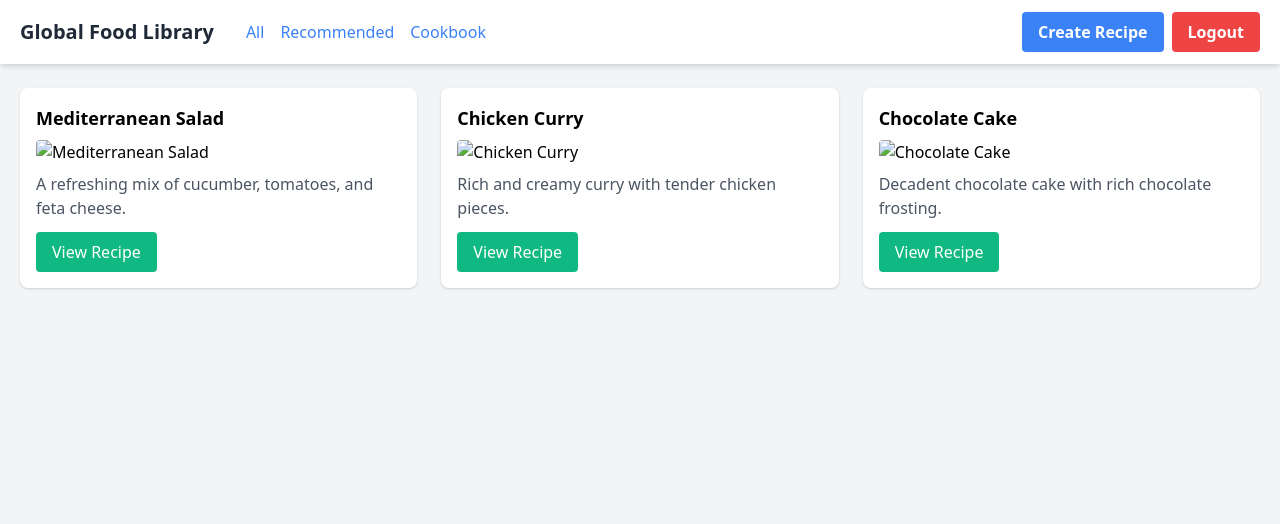
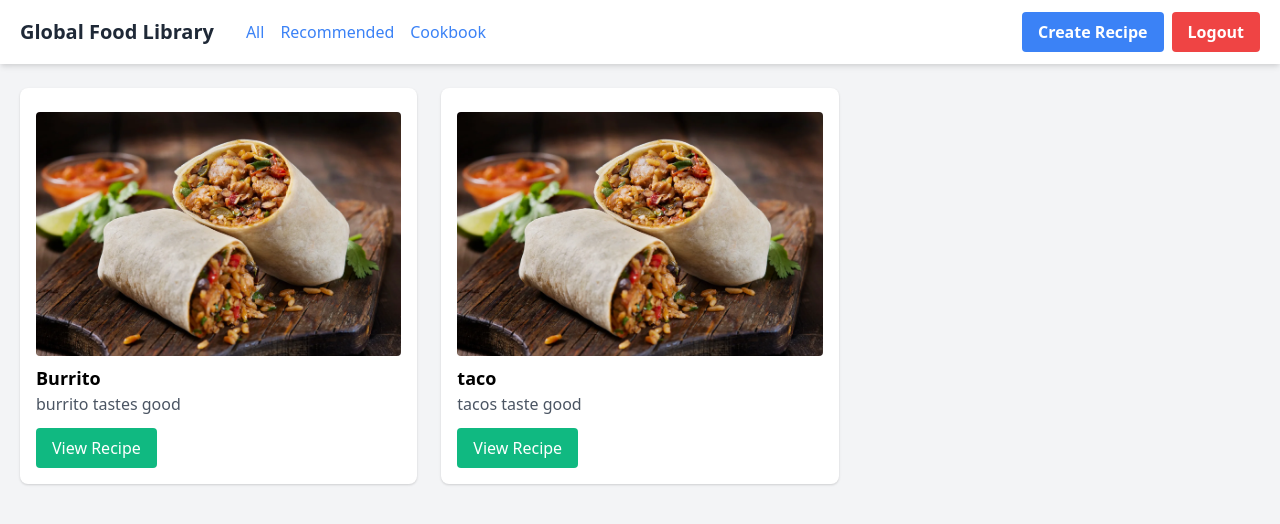
Before and after one commit to pateyu/CookbookProject, a Flask app: page /dashboard in a window 1280 px wide. Shown: the top 524 px of the page. Run offline with Flask 3, Linux system fonts and the light colour scheme; a user stored in the database is signed in; data comes from the database, SQL or seed files in the repository; both versions use the stored data as it was after the commit; some libraries are stand-ins or nearby versions.

Commit message:
added images and worked on dashboard

```diff
--- a/app.py
+++ b/app.py
@@ -6,7 +6,7 @@ from werkzeug.utils import secure_filename
 
 app = Flask(__name__)
 app.secret_key = os.urandom(24)
-app.config['UPLOAD_FOLDER'] = r'C:\Users\Yug\OneDrive\Pictures\Screenshots'
+app.config['UPLOAD_FOLDER'] = 'static/images'
 DATABASE = 'database.db'
 
 
@@ -76,12 +76,25 @@ def logout():
     session.clear()
     return redirect(url_for('index'))
 
+@app.route('/api/recipes')
+def get_recipes():
+    conn = get_db_connection()
+    recipes = conn.execute('SELECT * FROM recipe').fetchall()
+    conn.close()
+    return jsonify({'recipes': [dict(recipe) for recipe in recipes]})
+
 
 @app.route('/dashboard')
 def dashboard():
     if 'user_id' not in session:
-        return redirect(url_for('index'))
-    return render_template('dashboard.html')
+        return redirect(url_for('index'))  # Redirect to login page if user is not logged in
+
+    conn = get_db_connection()
+    try:
+        recipes = conn.execute('SELECT * FROM recipe').fetchall()
+        return render_template('dashboard.html', recipes=recipes)
+    finally:
+        conn.close()
 
 
 @app.route('/settings')
@@ -302,7 +315,7 @@ def create_recipe():
             file_path = os.path.join(app.config['UPLOAD_FOLDER'], filename)
             file.save(file_path)
         else:
-            file_path = None  # Handle cases where no file is provided or file type is not allowed
+            file_path = None
 
         conn = get_db_connection()
         cursor = conn.cursor()
@@ -342,13 +355,13 @@ def create_recipe():
 def view_recipe(slug):
     conn = get_db_connection()
     try:
-        recipe_title = slug.replace("-", " ")  # Convert slug back to title
+        recipe_title = slug.replace("-", " ")
         recipe = conn.execute('SELECT * FROM recipe WHERE recipe_name = ?', (recipe_title,)).fetchone()
         ingredients = conn.execute('SELECT ingredient_name FROM ingredients WHERE recipe_name = ?', (recipe_title,)).fetchall()
         tags = conn.execute('SELECT RecRestriction FROM recipe_restrictions WHERE recipe_name = ?', (recipe_title,)).fetchall()
 
         if recipe:
-            # Pass all these details to the template
+
             return render_template('recipe.html', recipe=recipe, ingredients=ingredients, tags=tags)
         else:
             return 'Recipe not found', 404
--- a/static/dashboard.js
+++ b/static/dashboard.js
@@ -0,0 +1,32 @@
+document.addEventListener("DOMContentLoaded", function() {
+    const recipesContainer = document.querySelector('.recipes-container');
+
+    function fetchRecipes() {
+        fetch('/api/recipes')
+            .then(response => response.json())
+            .then(data => {
+                displayRecipes(data.recipes);
+            })
+            .catch(error => {
+                console.error('Error loading recipes:', error);
+                recipesContainer.innerHTML = '<p>Error loading recipes.</p>';
+            });
+    }
+
+    function displayRecipes(recipes) {
+        recipesContainer.innerHTML = ''; // Clear existing recipes
+        recipes.forEach(recipe => {
+            const recipeElem = document.createElement('div');
+            recipeElem.className = 'bg-white rounded-lg shadow p-4';
+            recipeElem.innerHTML = `
+                <img src="${recipe.recipe_image}" alt="${recipe.recipe_name}" class="rounded mt-2">
+                <h3 class="font-bold text-lg mt-2">${recipe.recipe_name}</h3>
+                <p class="text-gray-600">${recipe.recipe_description}</p>
+                <button onclick="location.href='/recipe/${encodeURIComponent(recipe.recipe_name.replace(/ /g, '-'))}';" class="mt-3 px-4 py-2 bg-green-500 text-white rounded hover:bg-green-700 transition">View Recipe</button>
+            `;
+            recipesContainer.appendChild(recipeElem);
+        });
+    }
+
+    fetchRecipes(); // Initial fetch of recipes
+});
--- a/templates/dashboard.html
+++ b/templates/dashboard.html
@@ -4,104 +4,32 @@
     <meta charset="UTF-8" />
     <meta name="viewport" content="width=device-width, initial-scale=1.0" />
     <title>Global Food Library</title>
-    <link
-      href="https://cdn.jsdelivr.net/npm/tailwindcss@2.2.19/dist/tailwind.min.css"
-      rel="stylesheet"
-    />
+    <link href="https://cdn.jsdelivr.net/npm/tailwindcss@2.2.19/dist/tailwind.min.css" rel="stylesheet" />
+    <script src="/static/dashboard.js" defer></script>
 </head>
 <body class="bg-gray-100">
     <!-- Sticky Navbar -->
     <div class="sticky top-0 bg-white shadow-md z-50">
-      <div
-        class="max-w-7xl mx-auto px-5 py-3 flex justify-between items-center"
-      >
+        <div class="max-w-7xl mx-auto px-5 py-3 flex justify-between items-center">
             <div class="flex items-center space-x-8">
-          <h1 class="text-xl font-semibold text-gray-800">
-            Global Food Library
-          </h1>
+                <h1 class="text-xl font-semibold text-gray-800">Global Food Library</h1>
                 <nav class="flex space-x-4">
                     <a href="#all" class="text-blue-500 hover:text-blue-700">All</a>
-            <a href="#recommended" class="text-blue-500 hover:text-blue-700"
-              >Recommended</a
-            >
-            <a href="#cookbook" class="text-blue-500 hover:text-blue-700"
-              >Cookbook</a
-            >
+                    <a href="#recommended" class="text-blue-500 hover:text-blue-700">Recommended</a>
+                    <a href="#cookbook" class="text-blue-500 hover:text-blue-700">Cookbook</a>
                 </nav>
             </div>
             <div class="flex items-center space-x-2">
-          <button
-            onclick="window.location.href='/create-recipe';"
-            class="bg-blue-500 hover:bg-blue-700 text-white font-bold py-2 px-4 rounded"
-          >
-            Create Recipe
-          </button>
-          <button
-            onclick="location.href='/logout';"
-            class="px-4 py-2 bg-red-500 text-white font-semibold rounded hover:bg-red-700 transition"
-          >
-            Logout
-          </button>
+                <button onclick="window.location.href='/create-recipe';" class="bg-blue-500 hover:bg-blue-700 text-white font-bold py-2 px-4 rounded">Create Recipe</button>
+                <button onclick="location.href='/logout';" class="px-4 py-2 bg-red-500 text-white font-semibold rounded hover:bg-red-700 transition">Logout</button>
             </div>
         </div>
     </div>
 
     <!-- Recipe Boxes Container -->
     <div class="max-w-7xl mx-auto px-5 py-6">
-      <div class="grid grid-cols-1 sm:grid-cols-2 lg:grid-cols-3 gap-6">
-        <!-- Sample Recipe Box -->
-        <div class="bg-white rounded-lg shadow p-4">
-          <h3 class="font-bold text-lg">Mediterranean Salad</h3>
-          <img
-            src="https://via.placeholder.com/150"
-            alt="Mediterranean Salad"
-            class="rounded mt-2"
-          />
-          <p class="text-gray-600 mt-2">
-            A refreshing mix of cucumber, tomatoes, and feta cheese.
-          </p>
-          <button
-            class="mt-3 px-4 py-2 bg-green-500 text-white rounded hover:bg-green-700 transition"
-          >
-            View Recipe
-          </button>
-        </div>
-
-        <!-- Another Sample Recipe Box -->
-        <div class="bg-white rounded-lg shadow p-4">
-          <h3 class="font-bold text-lg">Chicken Curry</h3>
-          <img
-            src="https://via.placeholder.com/150"
-            alt="Chicken Curry"
-            class="rounded mt-2"
-          />
-          <p class="text-gray-600 mt-2">
-            Rich and creamy curry with tender chicken pieces.
-          </p>
-          <button
-            class="mt-3 px-4 py-2 bg-green-500 text-white rounded hover:bg-green-700 transition"
-          >
-            View Recipe
-          </button>
-        </div>
-
-        <!-- More Recipe Boxes as Needed -->
-        <div class="bg-white rounded-lg shadow p-4">
-          <h3 class="font-bold text-lg">Chocolate Cake</h3>
-          <img
-            src="https://via.placeholder.com/150"
-            alt="Chocolate Cake"
-            class="rounded mt-2"
-          />
-          <p class="text-gray-600 mt-2">
-            Decadent chocolate cake with rich chocolate frosting.
-          </p>
-          <button
-            class="mt-3 px-4 py-2 bg-green-500 text-white rounded hover:bg-green-700 transition"
-          >
-            View Recipe
-          </button>
-        </div>
+        <div class="grid grid-cols-1 sm:grid-cols-2 lg:grid-cols-3 gap-6 recipes-container">
+            <!-- Recipes will be dynamically loaded here -->
         </div>
     </div>
 </body>
--- a/templates/recipe.html
+++ b/templates/recipe.html
@@ -13,11 +13,7 @@
     <div class="max-w-4xl mx-auto px-5 py-8">
       <div class="bg-white rounded-lg shadow-lg overflow-hidden">
         <!-- Dynamically set the image source -->
-        <img
-          src="{{ recipe.recipe_image | default('https://via.placeholder.com/400x300', true) }}"
-          alt="{{ recipe.recipe_name }} Image"
-          class="w-full h-64 object-cover object-center"
-        />
+        <img src="/{{ recipe.recipe_image }}" alt="{{ recipe.recipe_name }} Image" class="w-full h-64 object-cover object-center">
         <div class="p-5">
           <!-- Recipe Name -->
           <h2 class="text-3xl font-bold text-gray-800 mb-1">
```
Also changed, not shown: database.db, static/images/rice-and-chorizo-burrito.jpg (added). Lines whose indentation alone changed are shown as unchanged.
